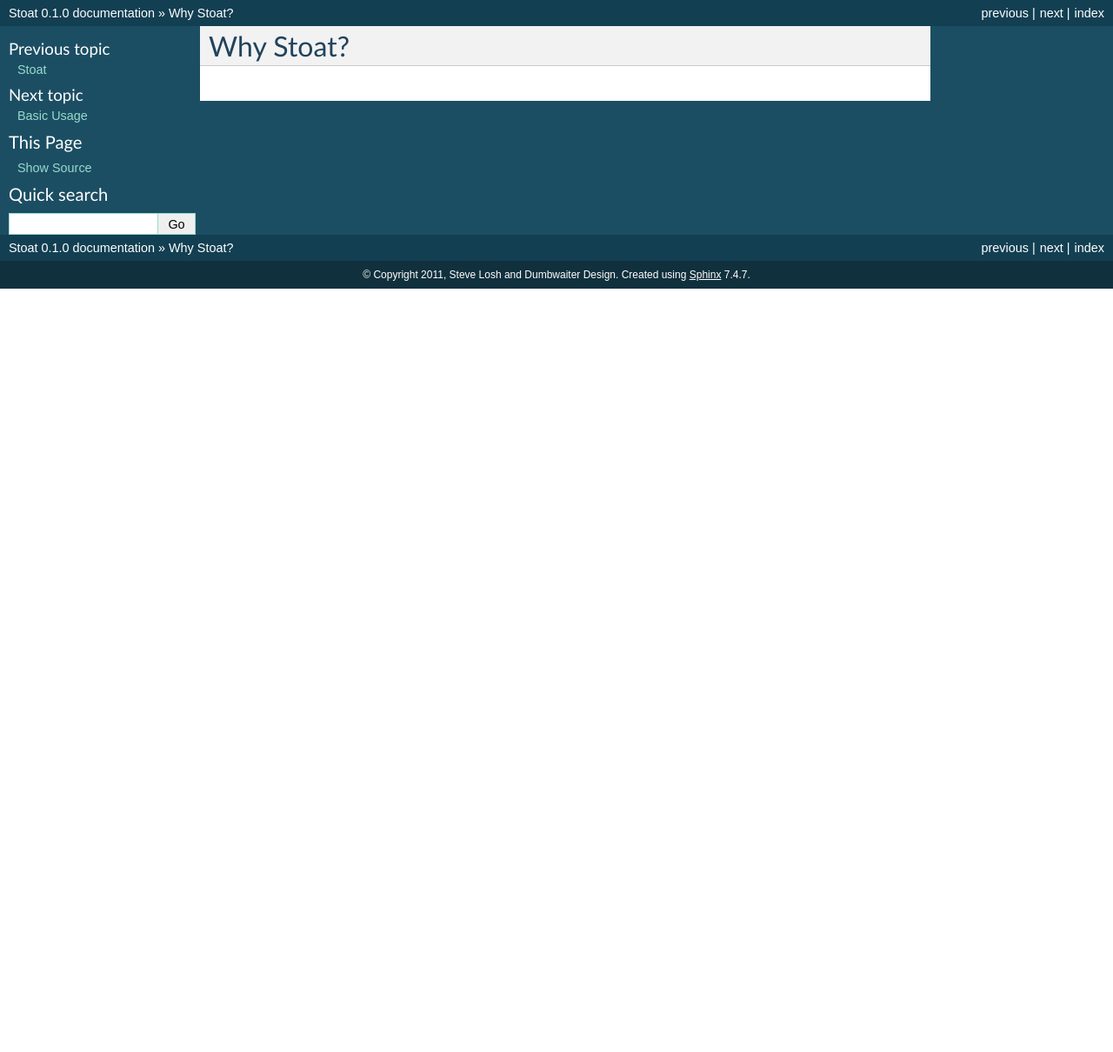
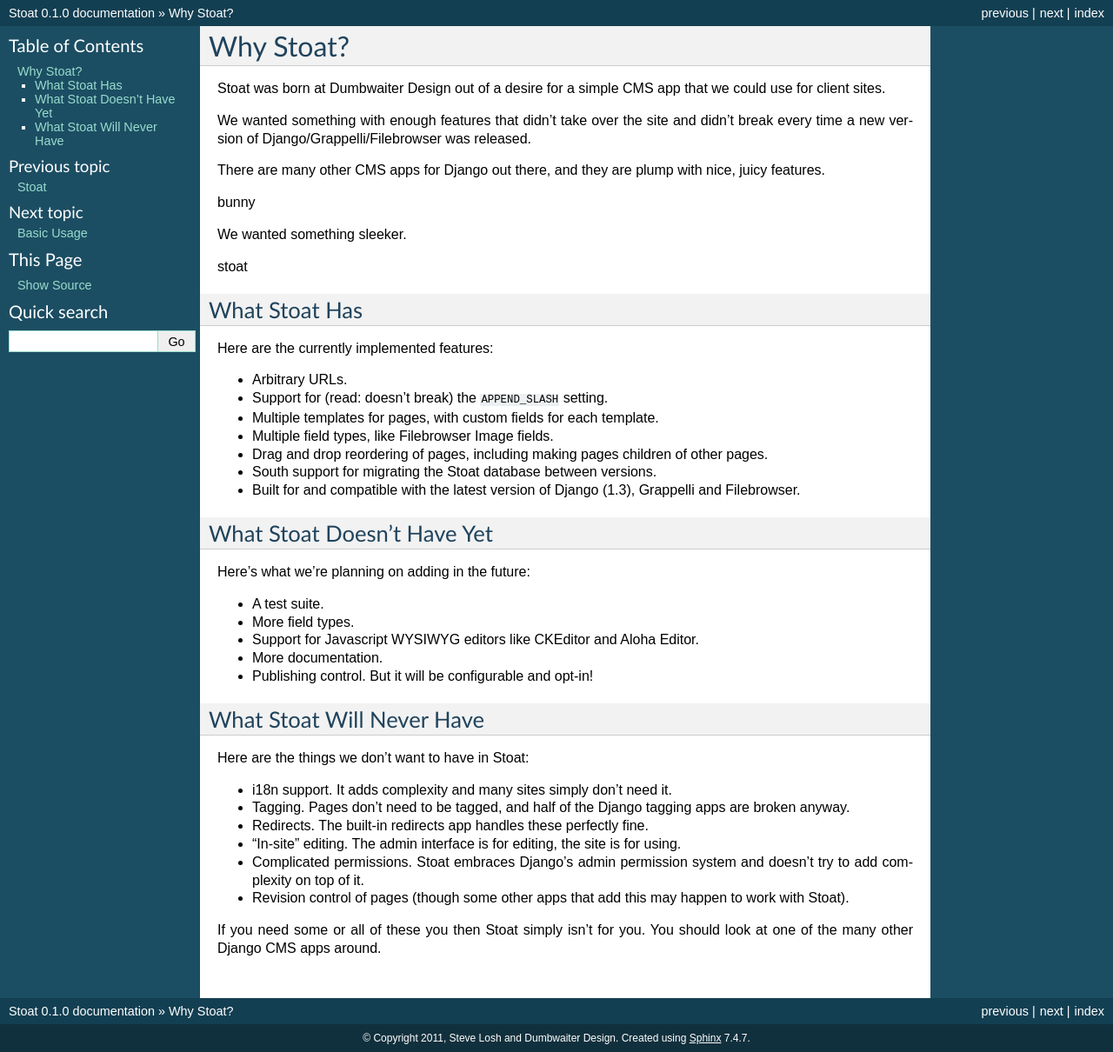
Before and after one commit to sjl/stoat, a Sphinx documentation site: the page built from docs/why.rst, in a window 1280 px wide. Shown: the whole page at 87% size. Built offline with Sphinx 7.4.7, drawn with Linux system fonts in a browser that asks for light colours; before the commit the page ends 900 px from its top, so only the background shows below that.

Commit message:
More docs.

```diff
--- a/docs/why.rst
+++ b/docs/why.rst
@@ -1,2 +1,60 @@
 Why Stoat?
 ==========
+
+Stoat was born at Dumbwaiter Design out of a desire for a simple CMS app that we
+could use for client sites.
+
+We wanted something with enough features that didn't take over the site and didn't
+break every time a new version of Django/Grappelli/Filebrowser was released.
+
+There are many other CMS apps for Django out there, and they are plump with nice,
+juicy features.
+
+bunny
+
+We wanted something sleeker.
+
+stoat
+
+What Stoat Has
+--------------
+
+Here are the currently implemented features:
+
+* Arbitrary URLs.
+* Support for (read: doesn't break) the ``APPEND_SLASH`` setting.
+* Multiple templates for pages, with custom fields for each template.
+* Multiple field types, like Filebrowser Image fields.
+* Drag and drop reordering of pages, including making pages children of other pages.
+* South support for migrating the Stoat database between versions.
+* Built for and compatible with the latest version of Django (1.3), Grappelli and
+  Filebrowser.
+
+What Stoat Doesn't Have Yet
+---------------------------
+
+Here's what we're planning on adding in the future:
+
+* A test suite.
+* More field types.
+* Support for Javascript WYSIWYG editors like CKEditor and Aloha Editor.
+* More documentation.
+* Publishing control.  But it will be configurable and opt-in!
+
+What Stoat Will Never Have
+--------------------------
+
+Here are the things we don't want to have in Stoat:
+
+* i18n support.  It adds complexity and many sites simply don't need it.
+* Tagging.  Pages don't need to be tagged, and half of the Django tagging apps are
+  broken anyway.
+* Redirects.  The built-in redirects app handles these perfectly fine.
+* "In-site" editing.  The admin interface is for editing, the site is for using.
+* Complicated permissions.  Stoat embraces Django's admin permission system and
+  doesn't try to add complexity on top of it.
+* Revision control of pages (though some other apps that add this may happen to work
+  with Stoat).
+
+If you need some or all of these you then Stoat simply isn't for you.  You should
+look at one of the many other Django CMS apps around.
```
